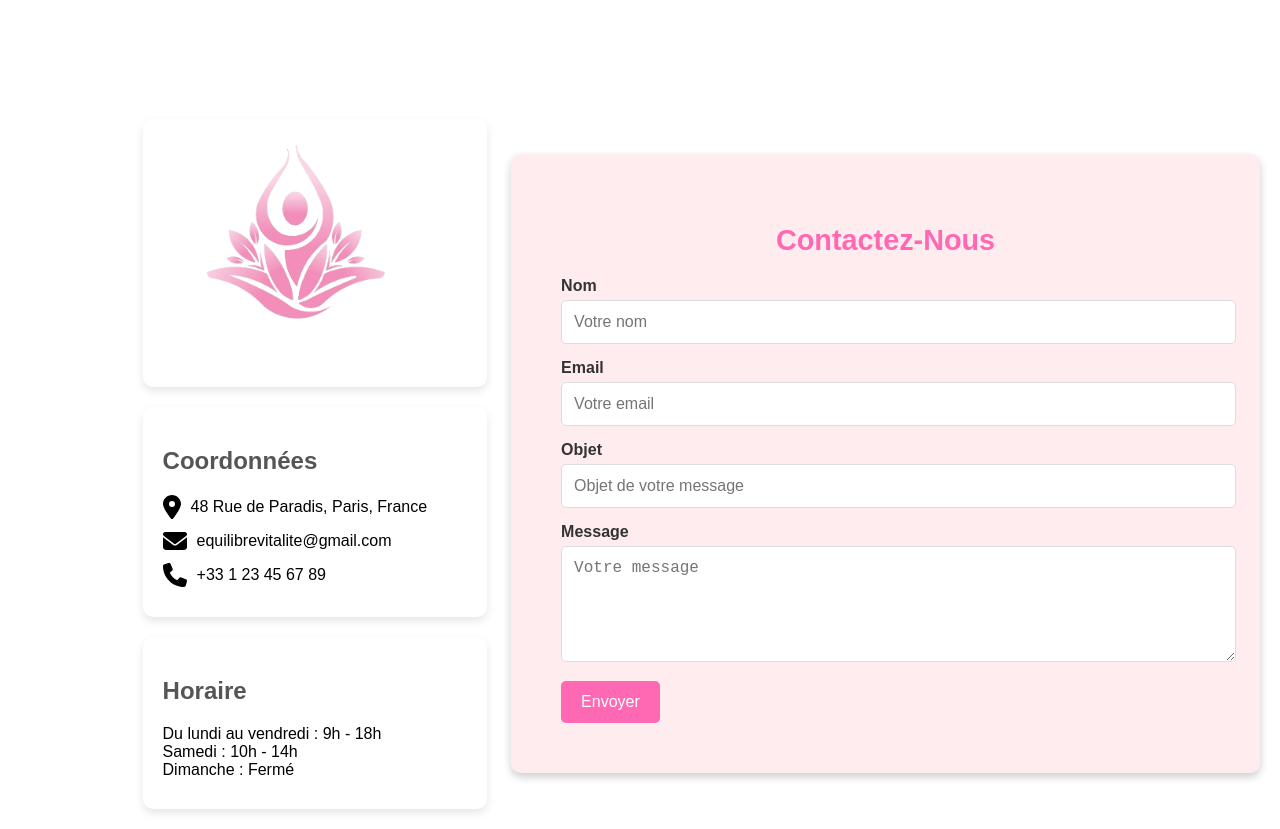
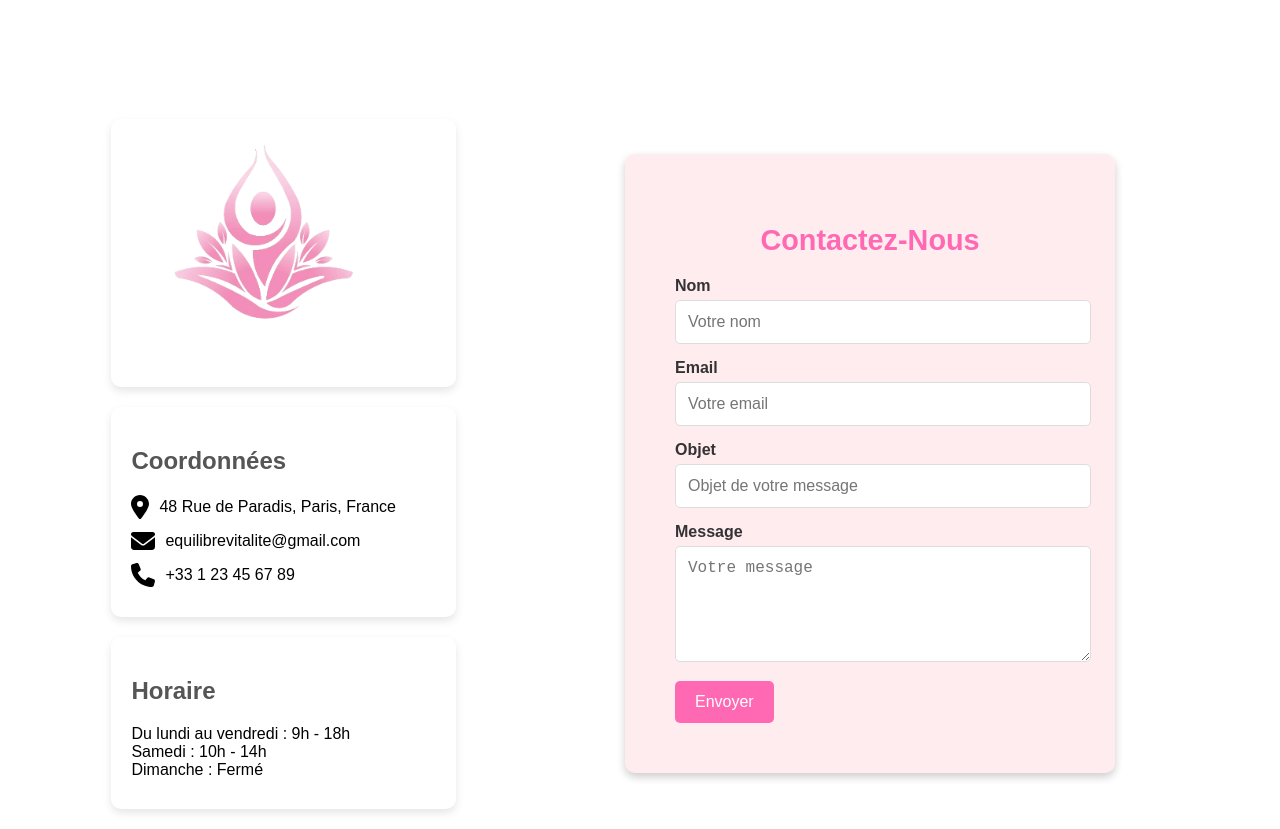
Before and after one commit to MiguelGMata/equilibre, a React (Vite) app: page / in a window 1280 px wide. Shown: the part 7620-8449 px from the top of the page. Built offline with nearby package versions, Linux system fonts and the light colour scheme.

Commit message:
correpton card form

```diff
--- a/src/components/moleules/form/form.css
+++ b/src/components/moleules/form/form.css
@@ -1,7 +1,7 @@
 /* General styles */
 /* General styles of the form container */
 .form-container {
-    width: 80%;
+    width: 50%;
     max-width: 1000px;
     margin: 20px auto;
     padding: 50px;
--- a/src/components/organisms/contact/Contact.jsx
+++ b/src/components/organisms/contact/Contact.jsx
@@ -33,7 +33,9 @@ const Contact = () => {
           <p>Du lundi au vendredi : 9h - 18h<br/>Samedi : 10h - 14h<br/>Dimanche : Fermé</p>
         </div>
       </div>
+    <div className="form-component">
       <Form/>
+    </div>
     </section>
   );
 };
--- a/src/components/organisms/contact/contact.css
+++ b/src/components/organisms/contact/contact.css
@@ -42,6 +42,9 @@
     margin-right: 10px;
     font-size: 1.5rem;
   }
+  .form-component{
+    width: 100%;
+  }
 
 /* Styles for large screens */
   @media (min-width: 768px) {
```
